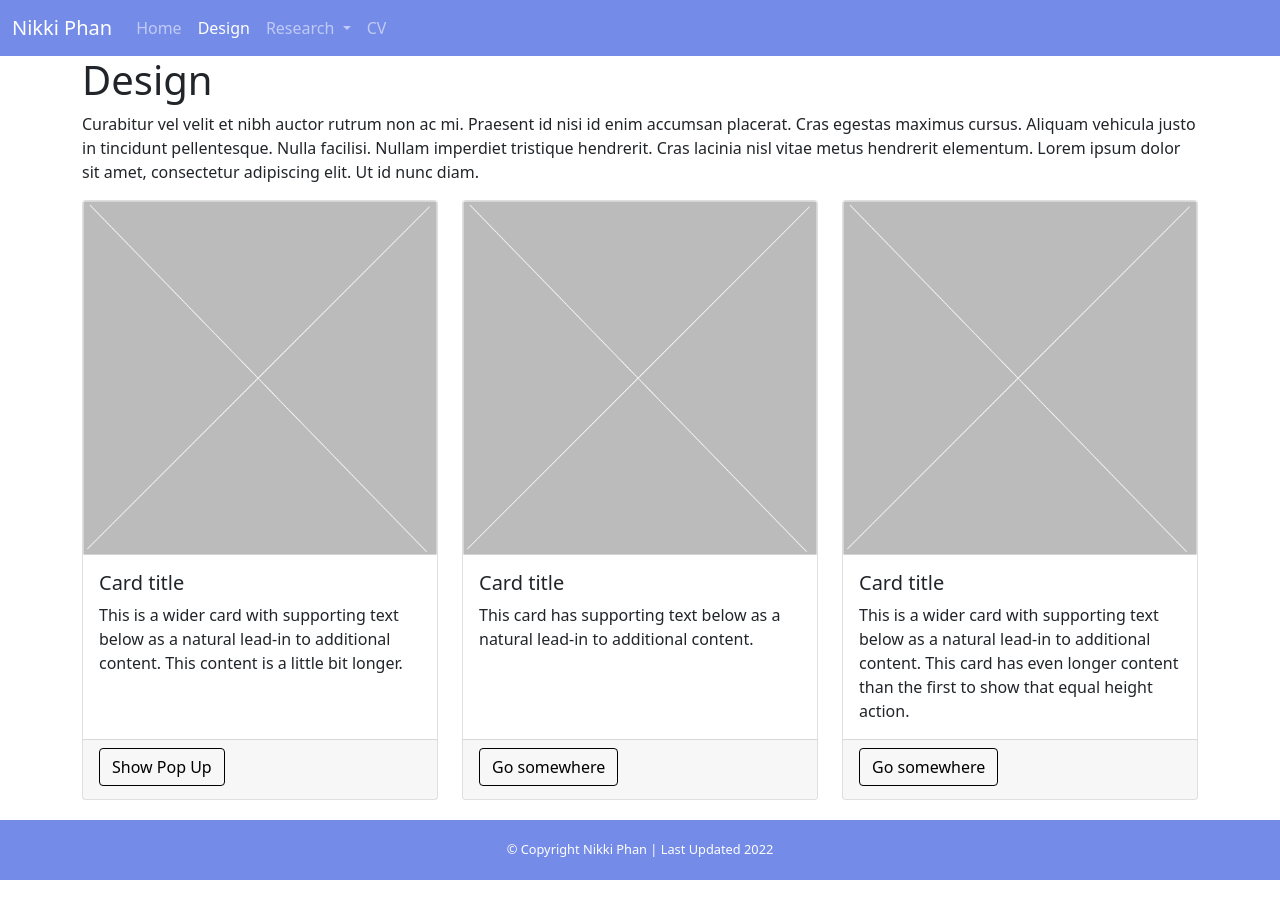
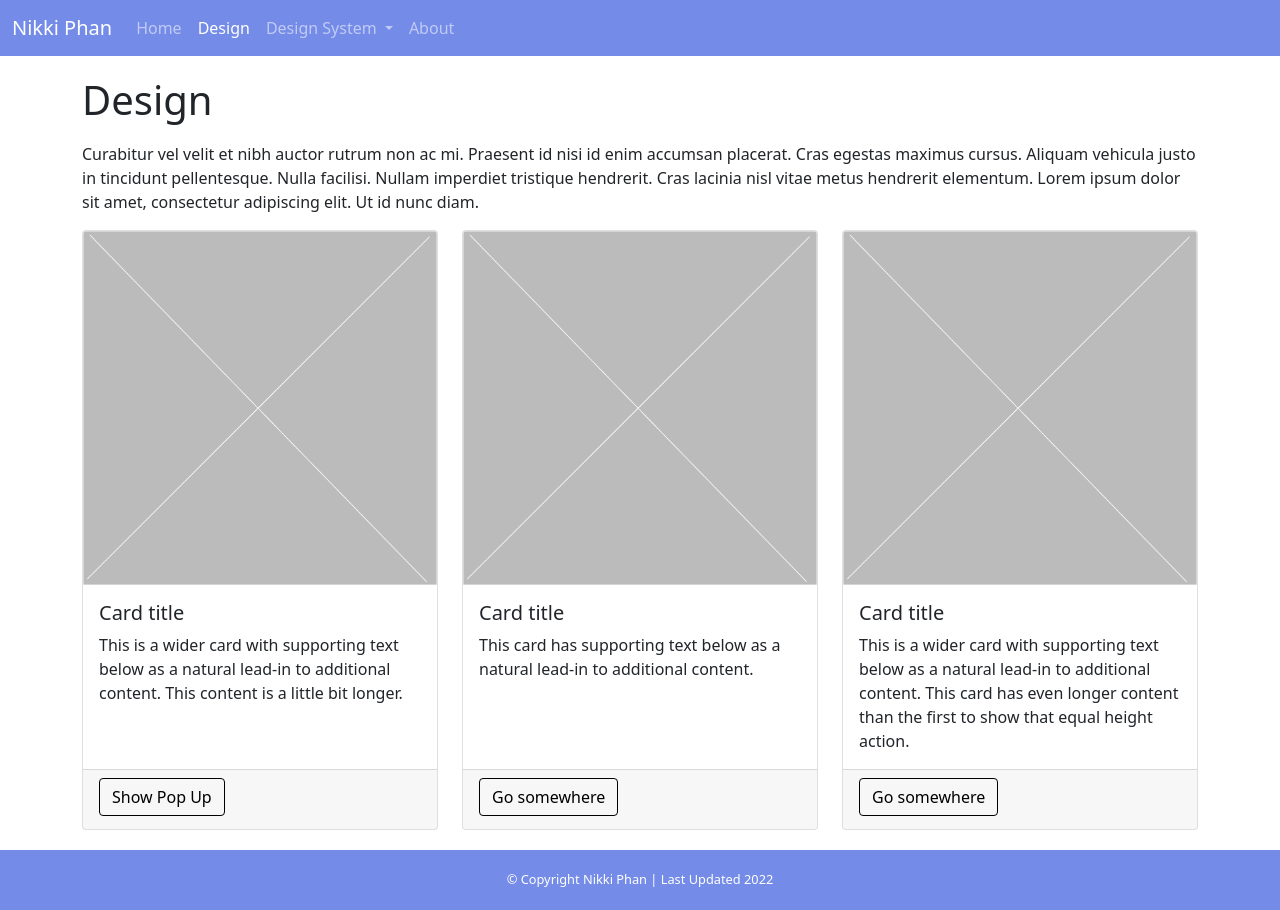
Before and after one commit to nikkiphan/nikkiphan.github.io, a plain HTML site: page design/design.html in a window 1280 px wide. Before the commit the page ends 880 px from the top, so only its background shows below. Drawn offline with nearby package versions, Linux system fonts and the light colour scheme.

Commit message:
lfja;sdf

```diff
--- a/css/npPage.css
+++ b/css/npPage.css
@@ -55,3 +55,8 @@
 .modal-content {
     text-align: center;
 }
+
+.page-title {
+    padding-top: 20px;
+    padding-bottom: 10px;
+}
--- a/design/design.html
+++ b/design/design.html
@@ -31,15 +31,15 @@
               </li>
               <li class="nav-item dropdown">
                 <a class="nav-link dropdown-toggle" href="#" id="navbarDropdownMenuLink" role="button" data-bs-toggle="dropdown" aria-expanded="false">
-                  Research
+                  Design System
                 </a>
                 <ul class="dropdown-menu" aria-labelledby="navbarDropdownMenuLink">
-                  <li><a class="dropdown-item" href="#">Action</a></li>
-                  <li><a class="dropdown-item" href="#">Another action</a></li>
-                  <li><a class="dropdown-item" href="#">Something else here</a></li>
+                  <li><a class="dropdown-item" href="#">Fonts</a></li>
+                  <li><a class="dropdown-item" href="#">Buttons</a></li>
+                  <li><a class="dropdown-item" href="#">Cards</a></li>
                 </ul>
                 <li class="nav-item">
-                    <a class="nav-link" href="#">CV</a>
+                    <a class="nav-link" href="#">About</a>
                   </li>
 
               </li>
@@ -50,7 +50,7 @@
 
       <div class="container">
           <div class="row">
-              <h1>Design</h1>
+              <h1 class="page-title">Design</h1>
               <div class="col-sm-12 control-width">
                   <p>Curabitur vel velit et nibh auctor rutrum non ac mi. Praesent id nisi id enim accumsan placerat. Cras egestas maximus cursus. Aliquam vehicula justo in tincidunt pellentesque. Nulla facilisi. Nullam imperdiet tristique hendrerit. Cras lacinia nisl vitae metus hendrerit elementum. Lorem ipsum dolor sit amet, consectetur adipiscing elit. Ut id nunc diam.
 
@@ -89,9 +89,6 @@
                     </div>
                     </div>
                 </div>
-
-
-
 
               </div>
             </div>
```
Also changed, not shown: 1 other file.
